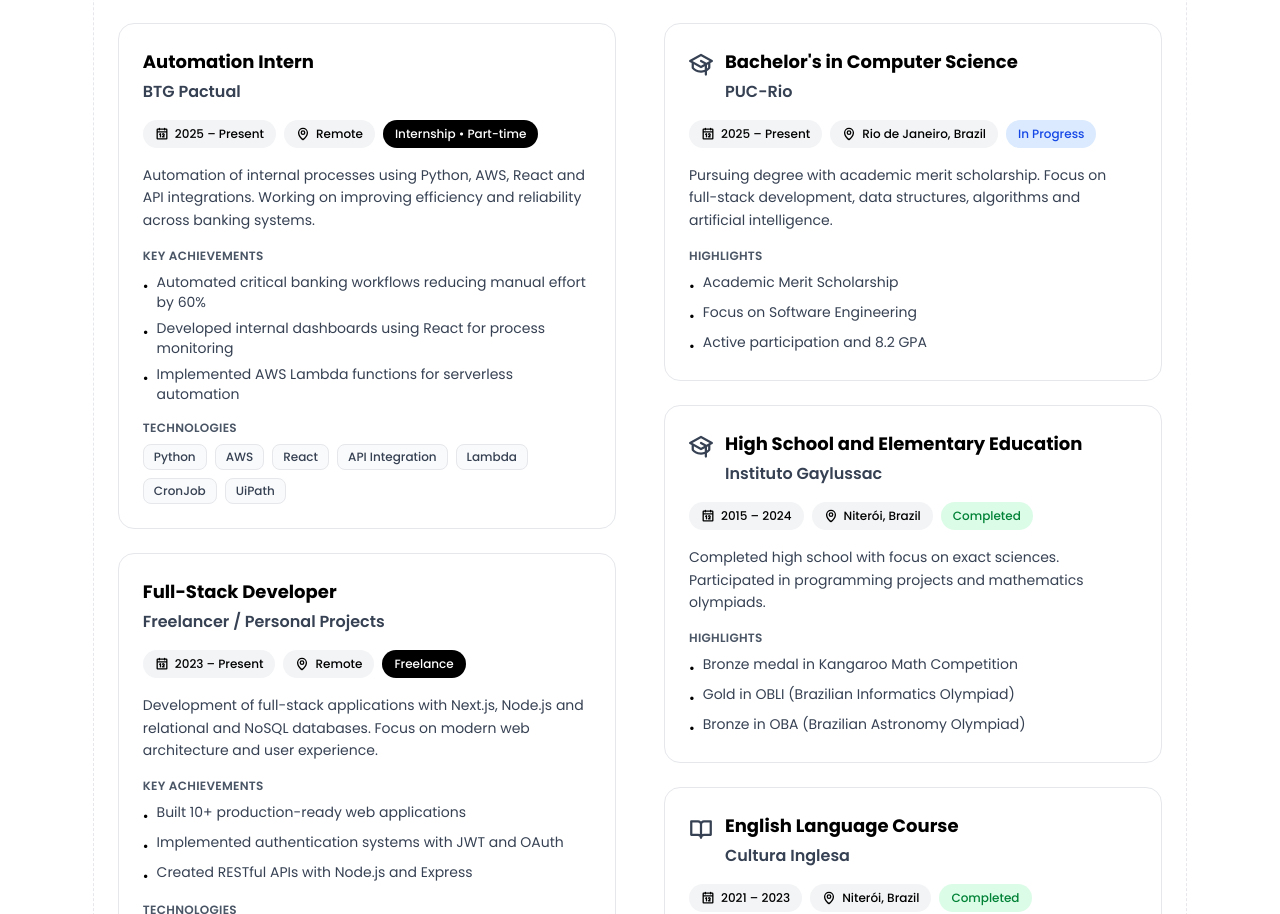
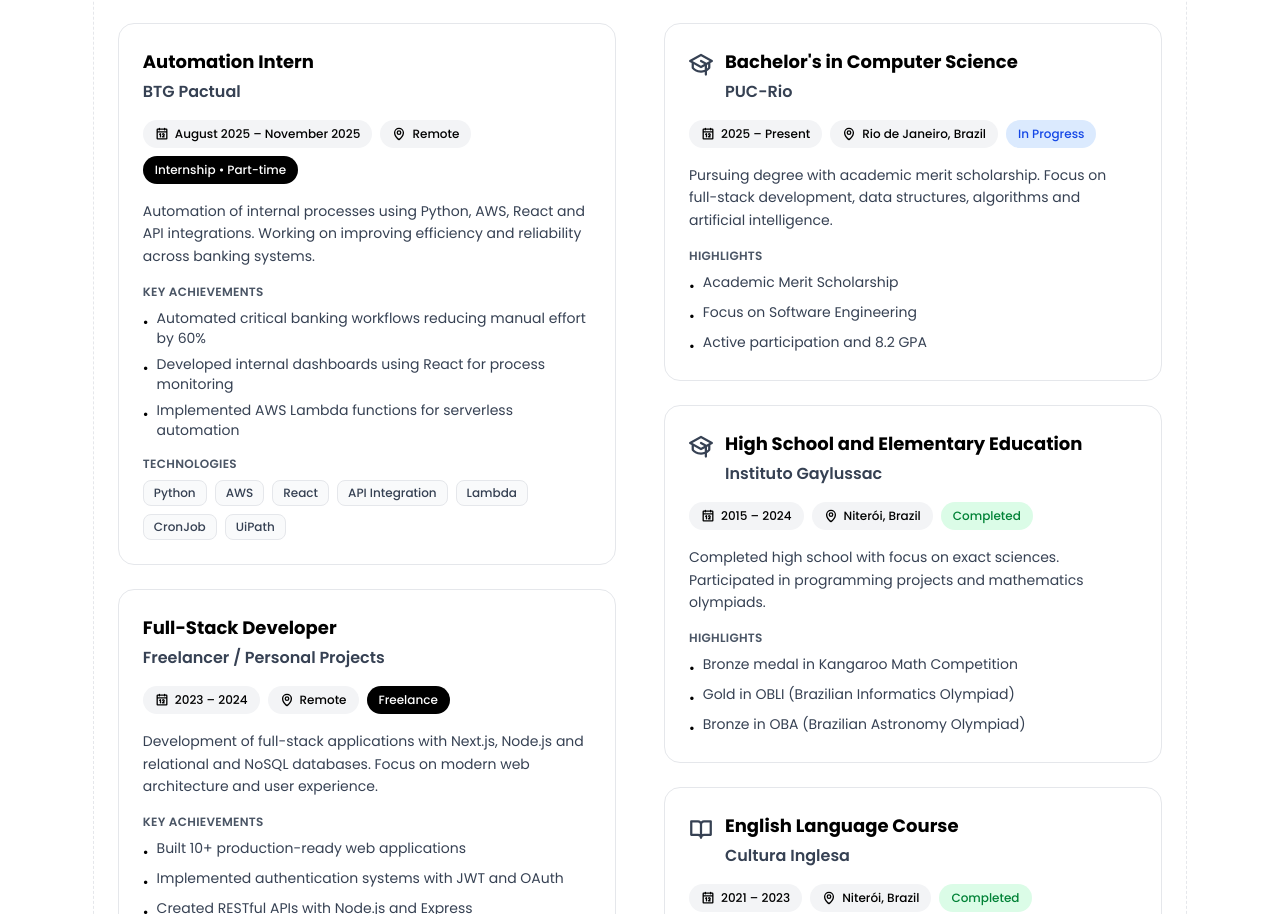
Before and after one commit to antoniovita/antoniovitaws, a Next.js app: page /experience in a window 1280 px wide. Shown: the part 320-1234 px from the top of the page. Built offline with nearby package versions, Linux system fonts and the light colour scheme.

Commit message:
fix: wrong text

```diff
--- a/app/experience/page.tsx
+++ b/app/experience/page.tsx
@@ -14,7 +14,7 @@
       position: "Automation Intern",
       company: "BTG Pactual",
       location: "Remote",
-      period: "2025 – Present",
+      period: "August 2025 – November 2025",
       type: "Internship • Part-time",
       description:
         "Automation of internal processes using Python, AWS, React and API integrations. Working on improving efficiency and reliability across banking systems.",
@@ -29,7 +29,7 @@
       position: "Full-Stack Developer",
       company: "Freelancer / Personal Projects",
       location: "Remote",
-      period: "2023 – Present",
+      period: "2023 – 2024",
       type: "Freelance",
       description:
         "Development of full-stack applications with Next.js, Node.js and relational and NoSQL databases. Focus on modern web architecture and user experience.",
```
